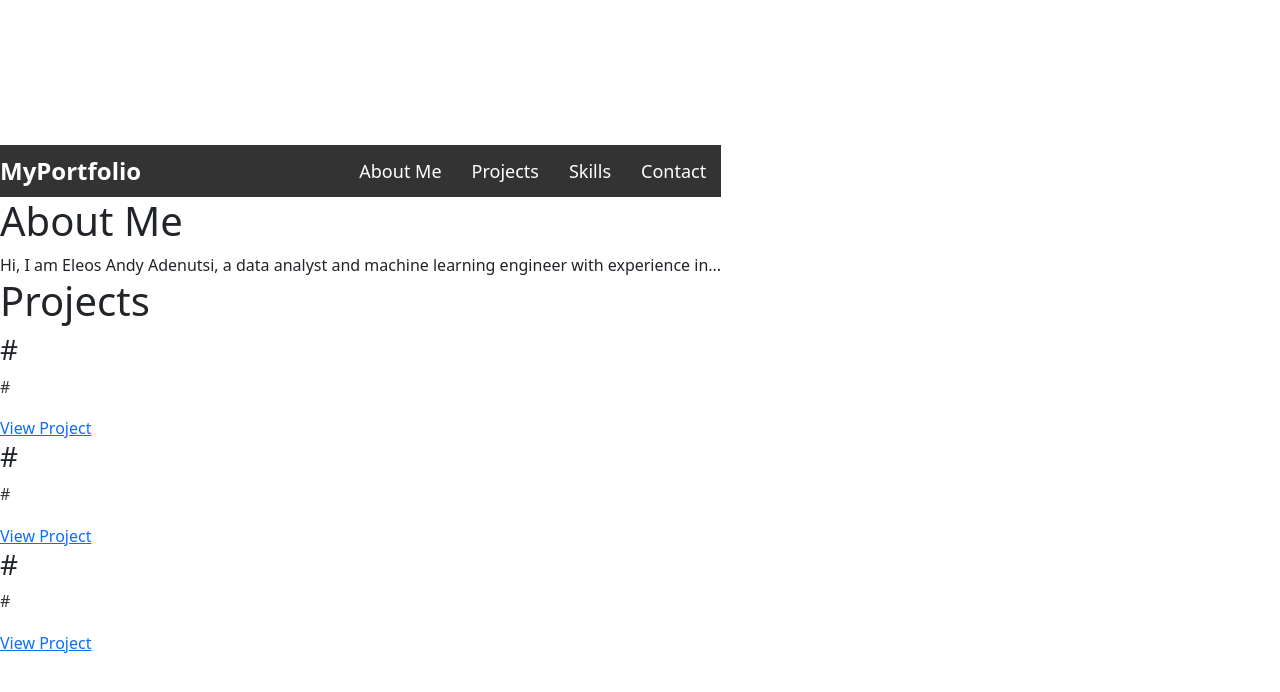
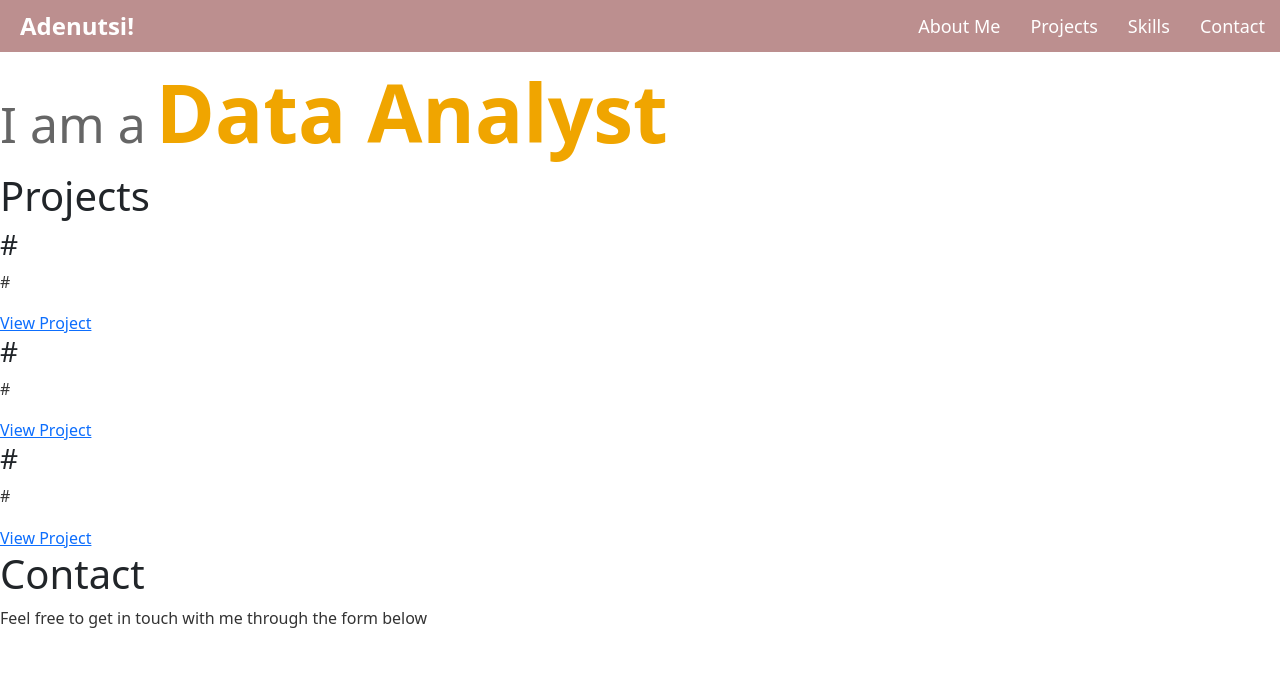
Before and after one commit to leoisqualified/portfolio, a React (Vite) app in the folder portfolio/: page / in a window 1280 px wide. Shown: the top 692 px of the page. Built offline with nearby package versions, Linux system fonts and the light colour scheme.

Commit message:
progress added

```diff
--- a/portfolio/src/App.css
+++ b/portfolio/src/App.css
@@ -1,10 +1,24 @@
 /* General Styles */
-body {
+body,html {
   font-family: Arial, Helvetica, sans-serif;
   margin: 0;
   padding: 0;
+  width: 100%;
+  height: 100%;
+  align-content: center;
   box-sizing: border-box;
   background-color: #f4f4f4;
+}
+
+.navbar-logo {
+  margin-left: 20px;
+}
+
+#root {
+  display: flex;
+  flex-direction: column;
+  width: 100%;
+  min-height: 100vh;
 }
 
 h1, h2, h3, h4, h5, h6 {
@@ -26,21 +40,25 @@ p {
 
 /* About Styling */
 #about {
-  background-color: #ffffff;
+  text-align: center;
+  background-color: #eaeaea;
   padding: 50px;
   border-radius: 10px;
   margin-top: 20px;
   box-shadow: 0 4px 8px rgba(0, 0, 0,0.1);
+  align-items: center;
 }
 
-#about h1 {
-  font-size: 36px;
-  color: #333;
-  margin-bottom: 20px;
+.rotating {
+  font-weight: bold;
+  color: #f0a500;
+  transition: opacity 0.5s ease-in-out;
+  font-size: 80px;
+  padding-left: 10px;
 }
 
-#about p {
-  font-size: 18px;
+p1 {
+  font-size: 50px;
   color: #666;
 }
 
@@ -58,9 +76,9 @@ p {
   }
 }
 
-/* src/components/Navbar.css */
+/* Navbar Styling */
 .navbar {
-  background-color: #333;
+  background-color: rosybrown;
   padding: 10px 20px;
   display: flex;
   justify-content: space-between;
@@ -75,6 +93,10 @@ p {
   font-size: 24px;
   font-weight: bold;
   text-decoration: none;
+}
+
+.navbar-logo a:hover {
+  color: #333;
 }
 
 .navbar-links {
@@ -96,7 +118,7 @@ p {
 }
 
 .navbar-links a:hover {
-  color: #f0a500; /* Change to your preferred hover color */
+  color: #333; /* Change to your preferred hover color */
 }
 
 /* Make the navbar responsive */
--- a/portfolio/src/App.jsx
+++ b/portfolio/src/App.jsx
@@ -2,6 +2,8 @@ import './App.css'
 import Project from './components/project'
 import About from './components/about';
 import Navbar from './components/navbar';
+import Skills from './components/skills';
+import Contact from './components/contact';
 
 function App() {
   return (
@@ -20,6 +22,8 @@ function App() {
         description='#'
         link='#'/>
       </section>
+      <Skills />
+      <Contact />
     </div>
   );
 }
--- a/portfolio/src/components/about.jsx
+++ b/portfolio/src/components/about.jsx
@@ -1,15 +1,26 @@
-import React from 'react';
+import React, { useState, useEffect } from 'react';
 
 function About () {
+    const titles = ['UI/UX Designer','Data Analyst', 'Data Scientist',
+    'Machine Learning Engineer']
+    const [currentTitleIndex, setCurrentTitleIndex] = useState(0);
+
+    useEffect(() => {
+        //change the titles every 3 seconds
+        const intervalId = setInterval(() => {
+            setCurrentTitleIndex((prevIndex) => (prevIndex + 1) % titles.length);}, 3000);
+
+        return () =>
+        clearInterval(intervalId);}, [titles.length]
+    );
+
     return (
         <React.Fragment>
-            <h1>
-                About Me
-            </h1>
             <p1>
-                Hi, I am Eleos Andy Adenutsi, a data analyst and machine learning engineer with
-                experience in...
+                I am a
             </p1>
+            <span className='rotating'>{titles[currentTitleIndex]}</span>
+
         </React.Fragment>
      );
 }
--- /dev/null
+++ b/portfolio/src/components/contact.jsx
@@ -0,0 +1,14 @@
+import React from 'react';
+
+function Contact () {
+    return (
+        <React.Fragment>
+            <section className='section' id='contact'>
+                <h1>Contact</h1>
+                <p>Feel free to get in touch with me through the form below</p>
+            </section>
+        </React.Fragment>
+    )
+}
+
+export default Contact;
--- a/portfolio/src/components/navbar.jsx
+++ b/portfolio/src/components/navbar.jsx
@@ -5,7 +5,7 @@ function Navbar() {
   return (
     <nav className="navbar">
       <div className="navbar-logo">
-        <a href="#home">MyPortfolio</a>
+        <a href="#home">Adenutsi!</a>
       </div>
       <ul className="navbar-links">
         <li><a href="#about">About Me</a></li>
--- /dev/null
+++ b/portfolio/src/components/skills.jsx
@@ -0,0 +1,11 @@
+import React from 'react';
+
+function Skills () {
+    return (
+        <React.Fragment>
+
+        </React.Fragment>
+    )
+}
+
+export default Skills;
```
